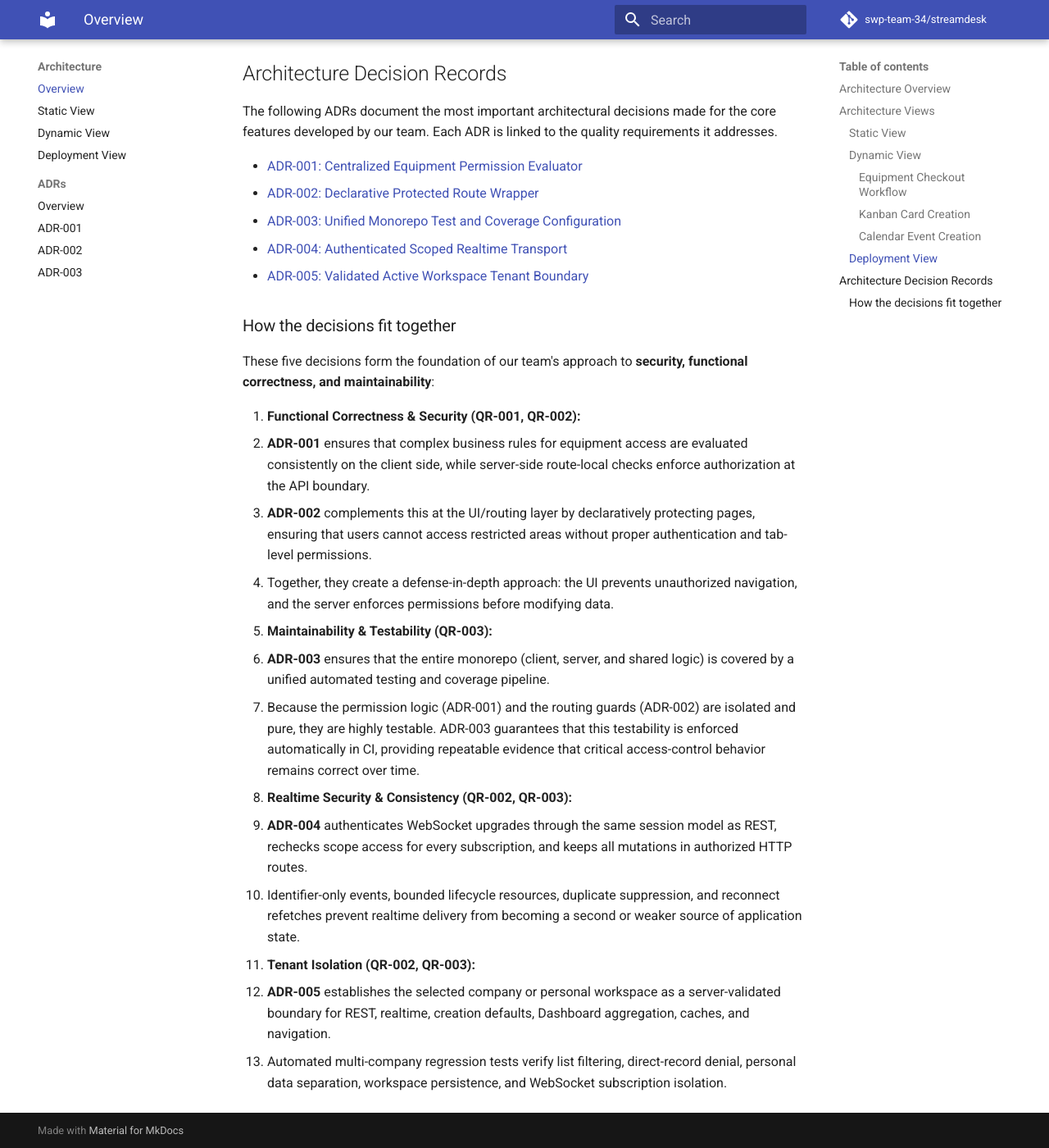
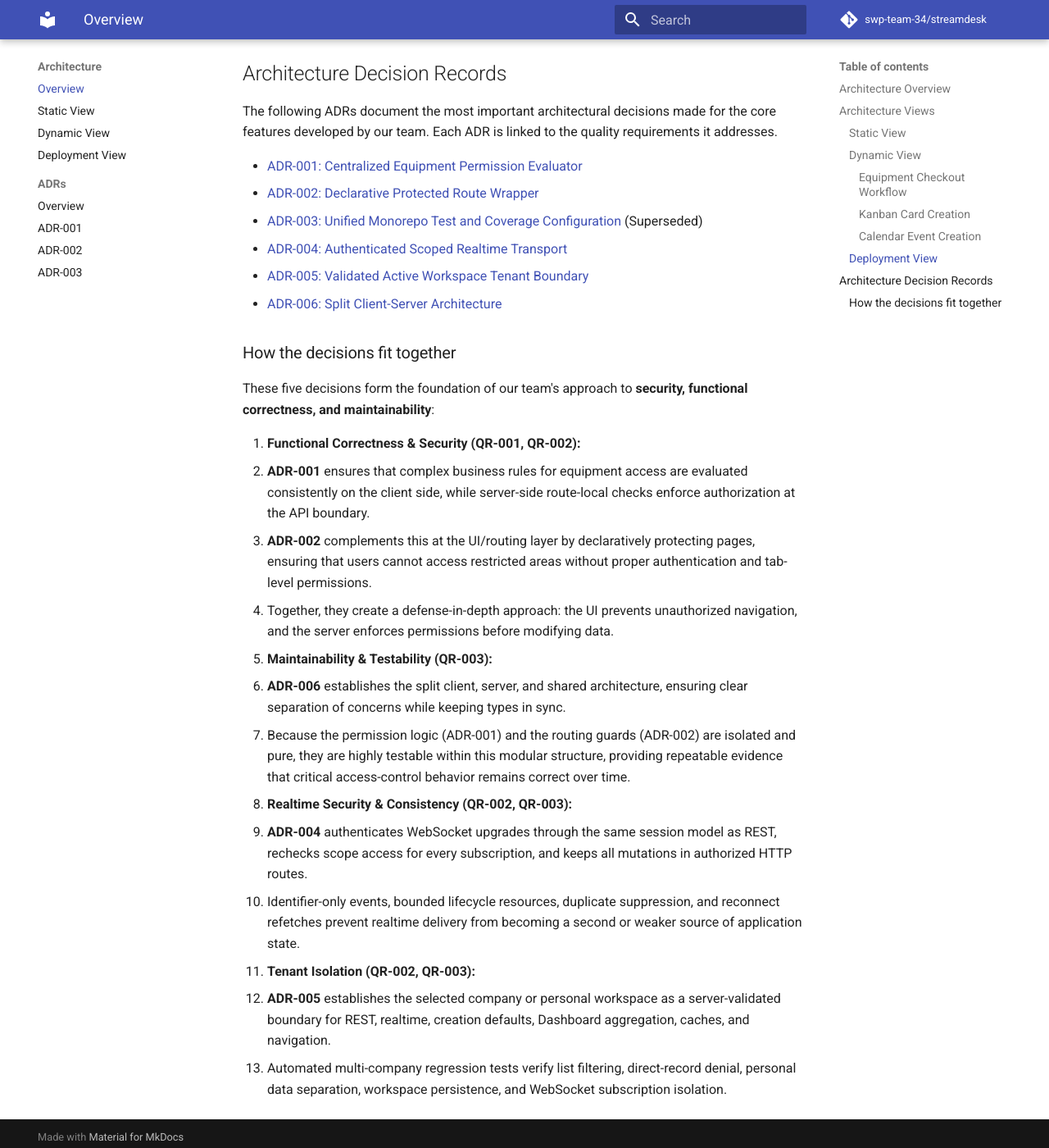
Before and after one commit to swp-team-34/streamdesk, an MkDocs documentation site: the page built from docs/architecture/README.md, in a window 1280 px wide and 1400 px high, scrolled down 6253 px. Shown: the whole window at 82% size. Built offline with MkDocs 1.6.1 and Material for MkDocs 9.7.7, drawn with Linux system fonts in a browser that asks for light colours; comment, search, counter and statistics services are not loaded.

Commit message:
docs(adr): add new adr-006 that explains splitting of monolite code; adr-003 is now suspended by adr-006

```diff
--- a/docs/architecture/README.md
+++ b/docs/architecture/README.md
@@ -107,9 +107,10 @@ The following ADRs document the most important architectural decisions made for
 
 - [ADR-001: Centralized Equipment Permission Evaluator](./adr/ADR-001-centralized-equipment-permissions.md)
 - [ADR-002: Declarative Protected Route Wrapper](./adr/ADR-002-declarative-protected-route-wrapper.md)
-- [ADR-003: Unified Monorepo Test and Coverage Configuration](./adr/ADR-003-unified-monorepo-coverage.md)
+- [ADR-003: Unified Monorepo Test and Coverage Configuration](./adr/ADR-003-unified-monorepo-coverage.md) (Superseded)
 - [ADR-004: Authenticated Scoped Realtime Transport](./adr/ADR-004-authenticated-scoped-realtime.md)
 - [ADR-005: Validated Active Workspace Tenant Boundary](./adr/ADR-005-active-workspace-tenant-boundary.md)
+- [ADR-006: Split Client-Server Architecture](./adr/ADR-006-split-client-server-architecture.md)
 
 ### How the decisions fit together
 
@@ -121,8 +122,8 @@ These five decisions form the foundation of our team's approach to **security, f
    - Together, they create a defense-in-depth approach: the UI prevents unauthorized navigation, and the server enforces permissions before modifying data.
 
 2. **Maintainability & Testability (QR-003):**
-   - **ADR-003** ensures that the entire monorepo (client, server, and shared logic) is covered by a unified automated testing and coverage pipeline.
-   - Because the permission logic (ADR-001) and the routing guards (ADR-002) are isolated and pure, they are highly testable. ADR-003 guarantees that this testability is enforced automatically in CI, providing repeatable evidence that critical access-control behavior remains correct over time.
+   - **ADR-006** establishes the split client, server, and shared architecture, ensuring clear separation of concerns while keeping types in sync.
+   - Because the permission logic (ADR-001) and the routing guards (ADR-002) are isolated and pure, they are highly testable within this modular structure, providing repeatable evidence that critical access-control behavior remains correct over time.
 
 3. **Realtime Security & Consistency (QR-002, QR-003):**
    - **ADR-004** authenticates WebSocket upgrades through the same session model as REST, rechecks scope access for every subscription, and keeps all mutations in authorized HTTP routes.
```
Also changed, not shown: docs/architecture/adr/ADR-003-unified-monorepo-coverage.md (+1 -1 lines), docs/architecture/adr/ADR-006-split-client-server-architecture.md (added, +36 -0 lines), docs/architecture/adr/index.md (+9 -1 lines), docs/quality-requirements.md (+2 -2 lines).
